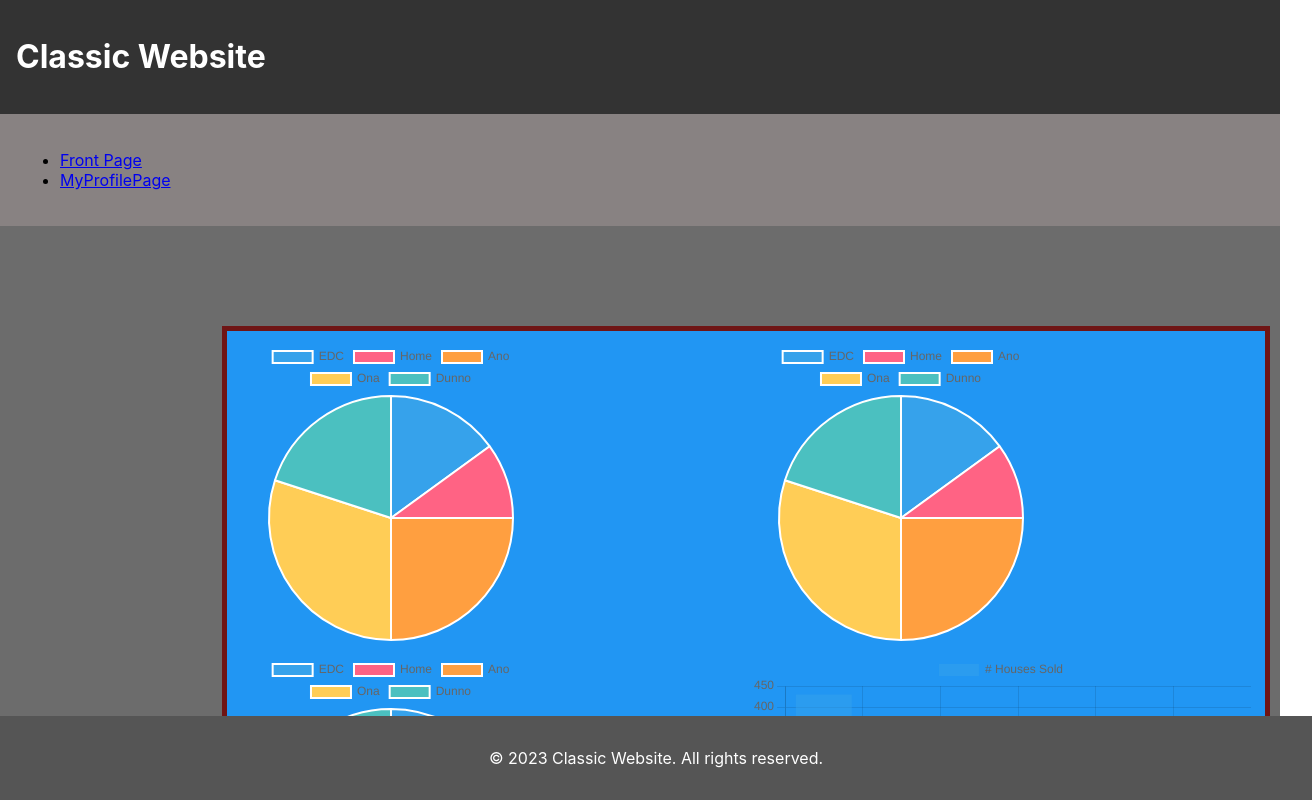
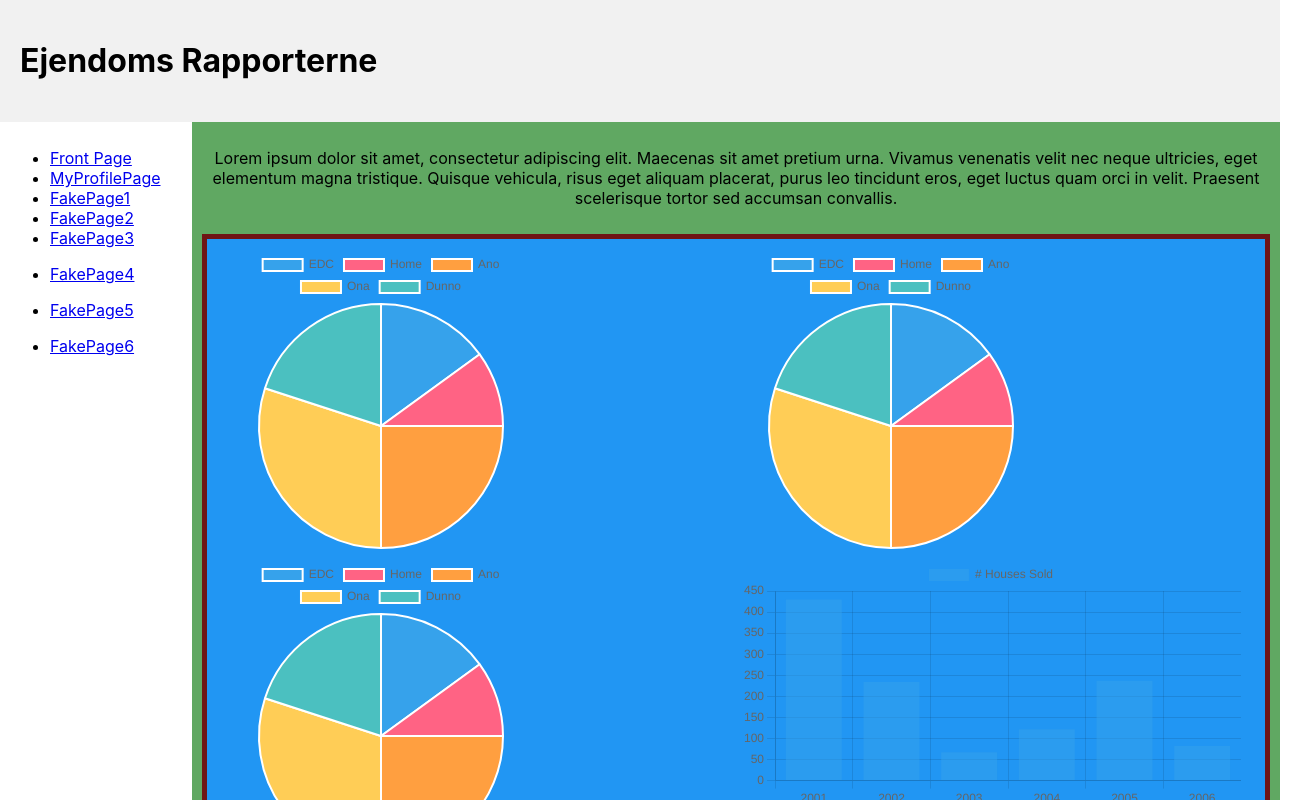
Before and after one commit to Nightbloom3/RealView, a React (Create React App) app: page / in a window 1280 px wide. Shown: the top 800 px of the page, 1312 px wide, since content can reach past the window. Built offline with nearby package versions, Linux system fonts and the light colour scheme.

Commit message:
CSS_Layout_Working

```diff
--- /dev/null
+++ b/src/App.css
@@ -0,0 +1,57 @@
+* {
+    box-sizing: border-box;
+  }
+
+  body {
+    margin: 0;
+  }
+
+  .header {
+    background-color: #f1f1f1;
+    padding: 20px;
+    text-align: left;
+  }
+
+  .topnav link {
+    float: left;
+    display: block;
+    color: #60a862;
+    text-align: center;
+    text-decoration: none;
+  }
+
+  .column {
+    float: left;
+    padding: 10px;
+  }
+
+  .column.nav-bar {
+    width: 15%;
+  }
+
+  .column.middle {
+    background-color: #60a862;
+    width: 85%;
+    /* height: calc(100vh - 20px - 40px - 20px); */
+    /* Adjust the values as needed */
+    /* The above calculation subtracts the header and footer heights */
+    /* and some additional padding/margin values */
+  }
+
+  .row::after {
+    content: "";
+    display: table;
+    clear: both;
+  }
+
+  .footer {
+    background-color: #f1f1f1;
+    text-align: center;
+    width: 100%;
+  }
+
+  @media screen and (max-width: 600px) {
+    .column.side, .column.middle {
+      width: 100%;
+    }
+  }
--- a/src/App.jsx
+++ b/src/App.jsx
@@ -4,30 +4,37 @@ import MyProfilePage from "./Pages/MyProfilePage";
 import Header from "./Pages/Header";
 import Navigation from "./Pages/Navigation";
 import Footer from "./Pages/Footer";
-import "./Pages/FrontPage/FrontPage.css"
+// import "./Pages/FrontPage/FrontPage.css"
+import './App.css';
 
 function App() {
   return (
-    <div>
-      <div className="Header">
-      <Header />
+    <div classname='App'>
+      <div className="header">
+        <Header/>
       </div>
 
+      <div className="row">
+        <div className="topnav">
+          <div className="column nav-bar">
+            <Navigation />
+          </div>
+        </div>
 
-      <div className="Navigation">
-      <Navigation />
+
+      <div className="column middle">
+        {/* This is where your content will appear based on the route */}
+        {/* Element - hvilken page den navigere til --- > path det man kan skrive i URL */}
+        <Routes>
+          <Route path="/" element={<FrontPage />} />
+          <Route path="/MyProfilePage" element={<MyProfilePage />} />
+        </Routes>
+        </div>
       </div>
 
-      {/* Element - hvilken page den navigere til --- > path det man kan skrive i URL */}
-      <Routes>
-        <Route path="/" element={<FrontPage/>}/>
-        <Route path="/MyProfilePage" element={<MyProfilePage />} />
-      </Routes>
-
-      <div className="Footer">
-      <Footer />
+      <div className="footer">
+        <Footer />
       </div>
-
     </div>
   );
 }
--- a/src/Pages/FrontPage/FrontPage.css
+++ b/src/Pages/FrontPage/FrontPage.css
@@ -1,40 +1,4 @@
-body, html {
-  margin: 0;
-  padding: 0;
-  height: 100%;
-}
 
-header {
-  background-color: #333;
-  color: white;
-  padding: 1rem;
-}
-
-nav {
-  height: 100%;
-  background-color: #888282;
-  padding: 20px;
-}
-
-.FrontPageContainer {
-  display: grid;
-  grid-template-areas:
-    'header header header header header header'
-    'menu main main main main main'
-    'footer footer footer footer footer footer';
-  grid-template-columns: repeat(6, 1fr);
-  grid-template-rows: 10% 77% 10%; /* Define the row sizes */
-  gap: 10px;
-  background-color: #6c6c6c;
-  padding: 10px;
-  min-height: 100vh; /* Ensure full viewport height */
-  min-width: 100vh; /* Ensure full viewport height */
-}
-
-.Header { grid-area: header; }
-.Navigation { grid-area: menu; }
-.FrontPageContent { grid-area: main; }
-.Footer { grid-area: footer; }
 
 .FrontPage_Content_Grid-Container {
   display: grid;
@@ -48,12 +12,7 @@ nav {
   border: 5px solid #6f1515;
 }
 
-footer {
-  background-color: #555;
-  color: white;
-  padding: 1rem;
+.GeneralMarketInfo {
   text-align: center;
-  position: absolute;
-  width: 100%;
-  bottom: 0;
+  padding-bottom: 10px;
 }
--- a/src/Pages/FrontPage/FrontPage.jsx
+++ b/src/Pages/FrontPage/FrontPage.jsx
@@ -5,11 +5,15 @@ import "./FrontPage.css";
 function FrontPage() {
   return (
     <div>
-      <div className="FrontPageContainer">
-        <div className="FrontPageContent">
-        <FrontPageContent />
-        </div>
-      </div>
+      <p className="GeneralMarketInfo">
+      Lorem ipsum dolor sit amet, consectetur adipiscing elit.
+      Maecenas sit amet pretium urna.
+      Vivamus venenatis velit nec neque ultricies, eget elementum magna tristique.
+      Quisque vehicula, risus eget aliquam placerat, purus leo tincidunt eros, eget luctus quam orci in velit.
+      Praesent scelerisque tortor sed accumsan convallis.
+      </p>
+
+      <FrontPageContent />
     </div>
   );
 }
--- a/src/Pages/Header.jsx
+++ b/src/Pages/Header.jsx
@@ -3,7 +3,7 @@ import React from "react";
 function Header() {
   return (
     <header>
-      <h1>Classic Website</h1>
+      <h1>Ejendoms Rapporterne</h1>
     </header>
   );
 }
--- a/src/Pages/Navigation.jsx
+++ b/src/Pages/Navigation.jsx
@@ -12,6 +12,33 @@ function Navigation() {
             <li>
               <Link to="/MyProfilePage">MyProfilePage</Link>
             </li>
+            <li>
+              <Link to="/MyProfilePage">FakePage1</Link>
+            </li>
+            <li>
+              <Link to="/MyProfilePage">FakePage2</Link>
+            </li>
+            <li>
+              <Link to="/MyProfilePage">FakePage3</Link>
+            </li>
+          </ul>
+
+          <ul>
+            <li>
+              <Link to="/MyProfilePage">FakePage4</Link>
+            </li>
+          </ul>
+
+          <ul>
+            <li>
+              <Link to="/MyProfilePage">FakePage5</Link>
+            </li>
+          </ul>
+
+          <ul>
+            <li>
+              <Link to="/MyProfilePage">FakePage6</Link>
+            </li>
           </ul>
         </nav>
 
```
Also changed, not shown: src/Pages/TestPage.jsx (deleted, +0 -34 lines).
